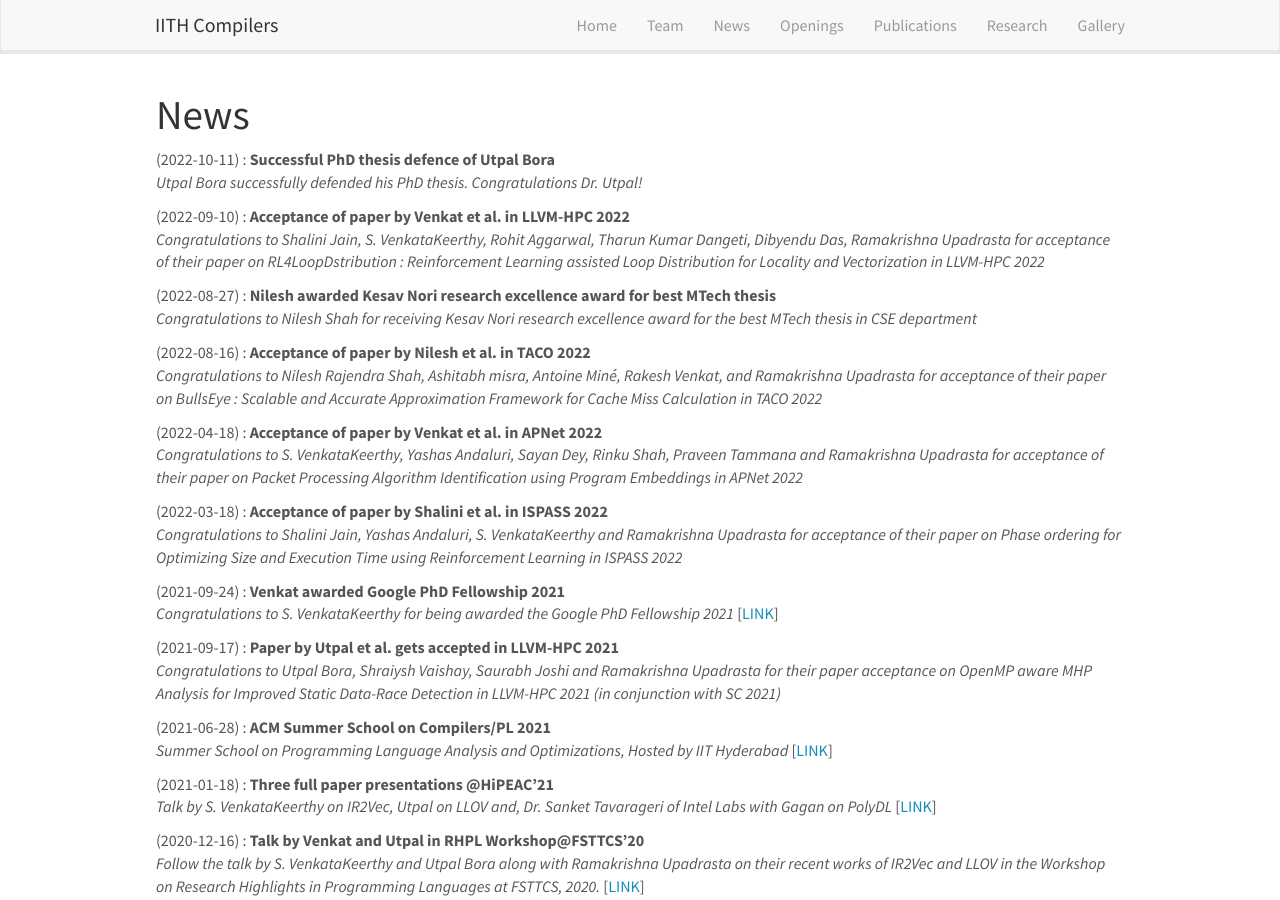
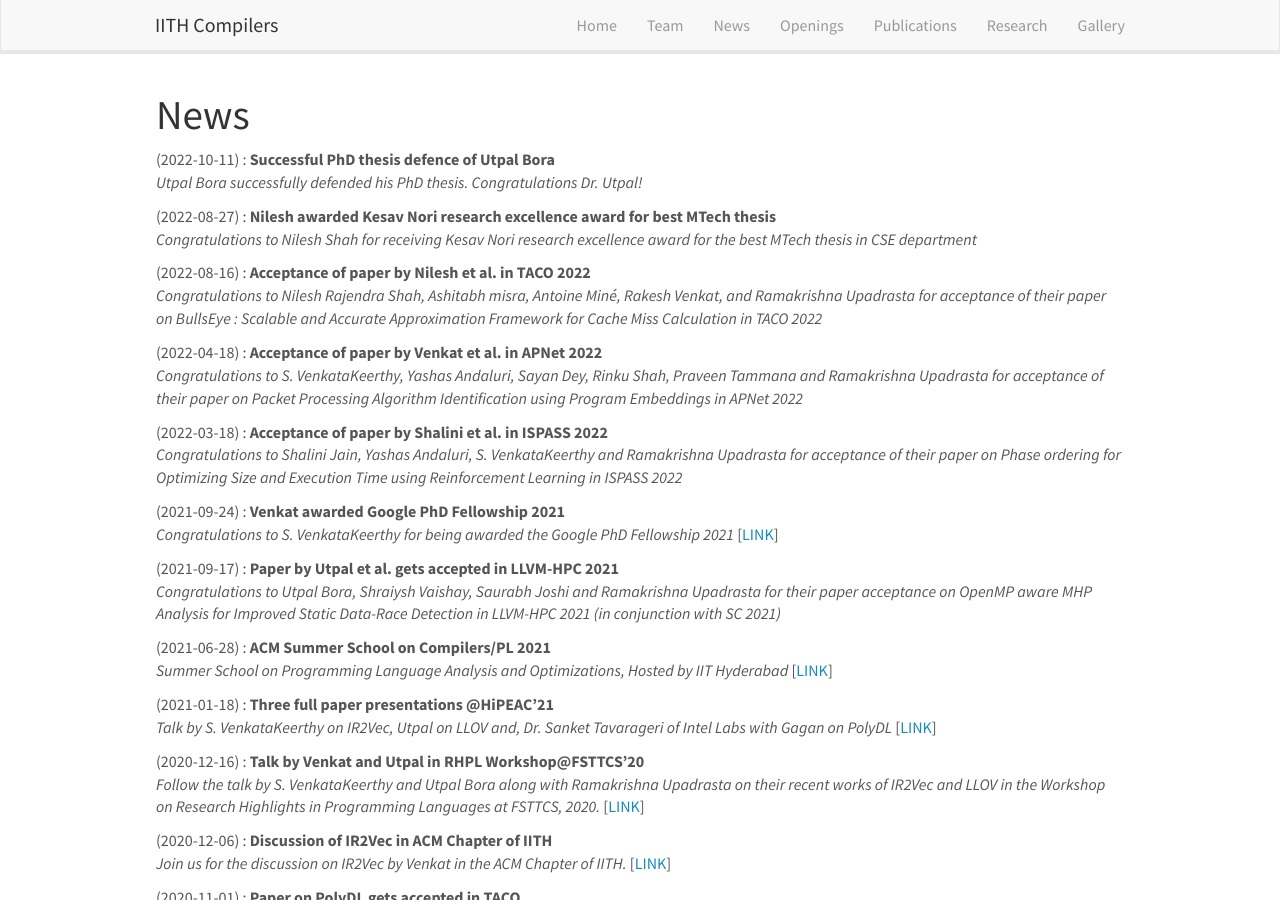
Before and after one commit to utpalbora/compilers.cse.iith.ac.in, a Jekyll site: the page built from _pages/allnews.md, in a window 1280 px wide and 900 px high. Built offline with Jekyll 4.4.1, drawn with Linux system fonts in a browser that asks for light colours; nearby versions of some CDN libraries.

Commit message:
Revert "Added LLVM-HPC and IMPACT 22 news in news.yml"
This reverts commit 6cfad2f252affef120020e65468e6530f1957b70.

```diff
--- a/_data/news.yml
+++ b/_data/news.yml
@@ -3,12 +3,6 @@
   new: "false"
   url: ""
   headline: "Utpal Bora successfully defended his PhD thesis. Congratulations Dr. Utpal!"
-
-- date: 2022-09-10
-  status: "Acceptance of paper by Venkat et al. in  LLVM-HPC 2022"
-  new: "false"
-  url: ""
-  headline: "Congratulations to Shalini Jain, S. VenkataKeerthy, Rohit Aggarwal, Tharun Kumar Dangeti, Dibyendu Das, Ramakrishna Upadrasta for acceptance of their paper on RL4LoopDstribution : Reinforcement Learning assisted Loop Distribution for Locality and Vectorization in LLVM-HPC 2022"
 
 - date: 2022-08-27
   status: "Nilesh awarded Kesav Nori research excellence award for best MTech thesis"
```
